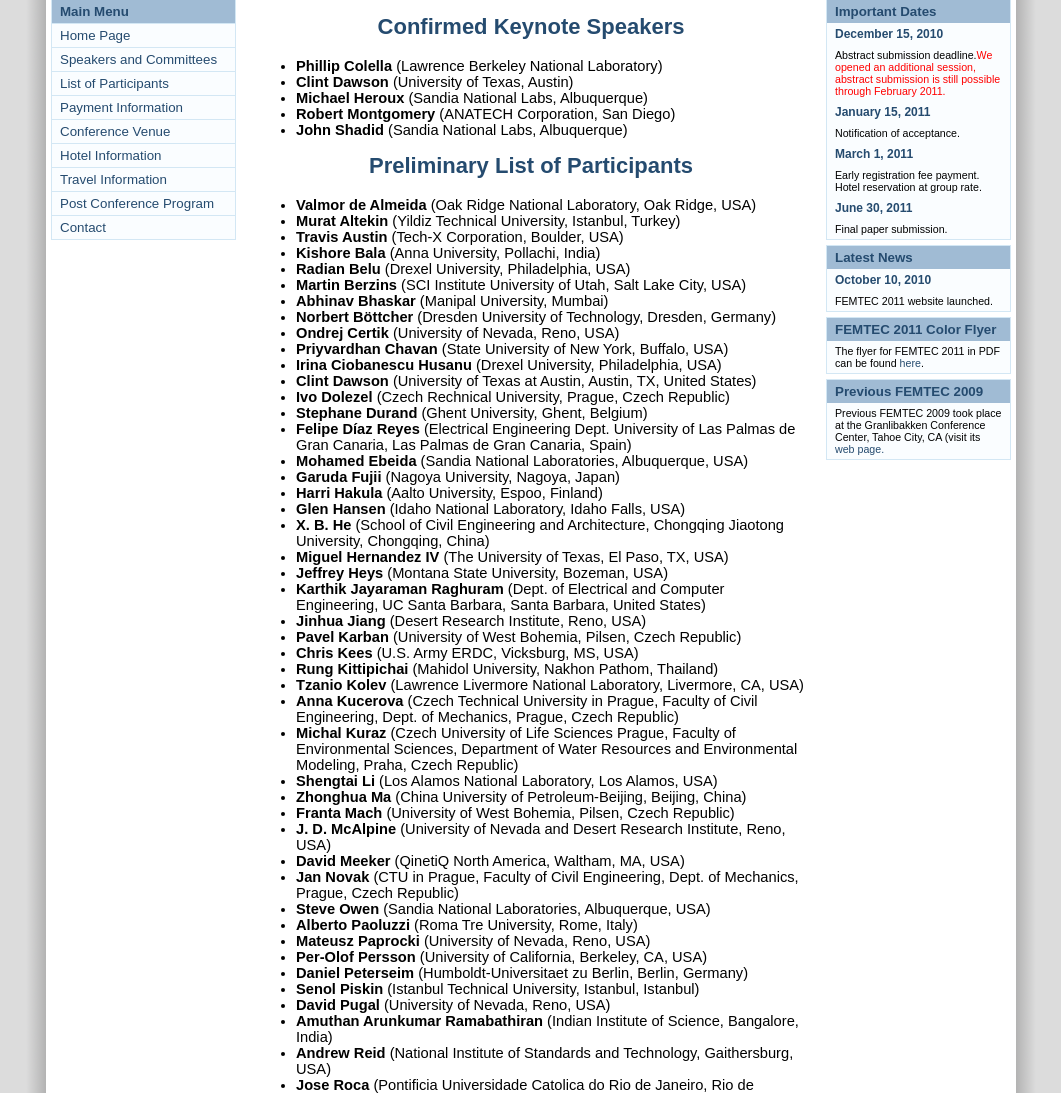
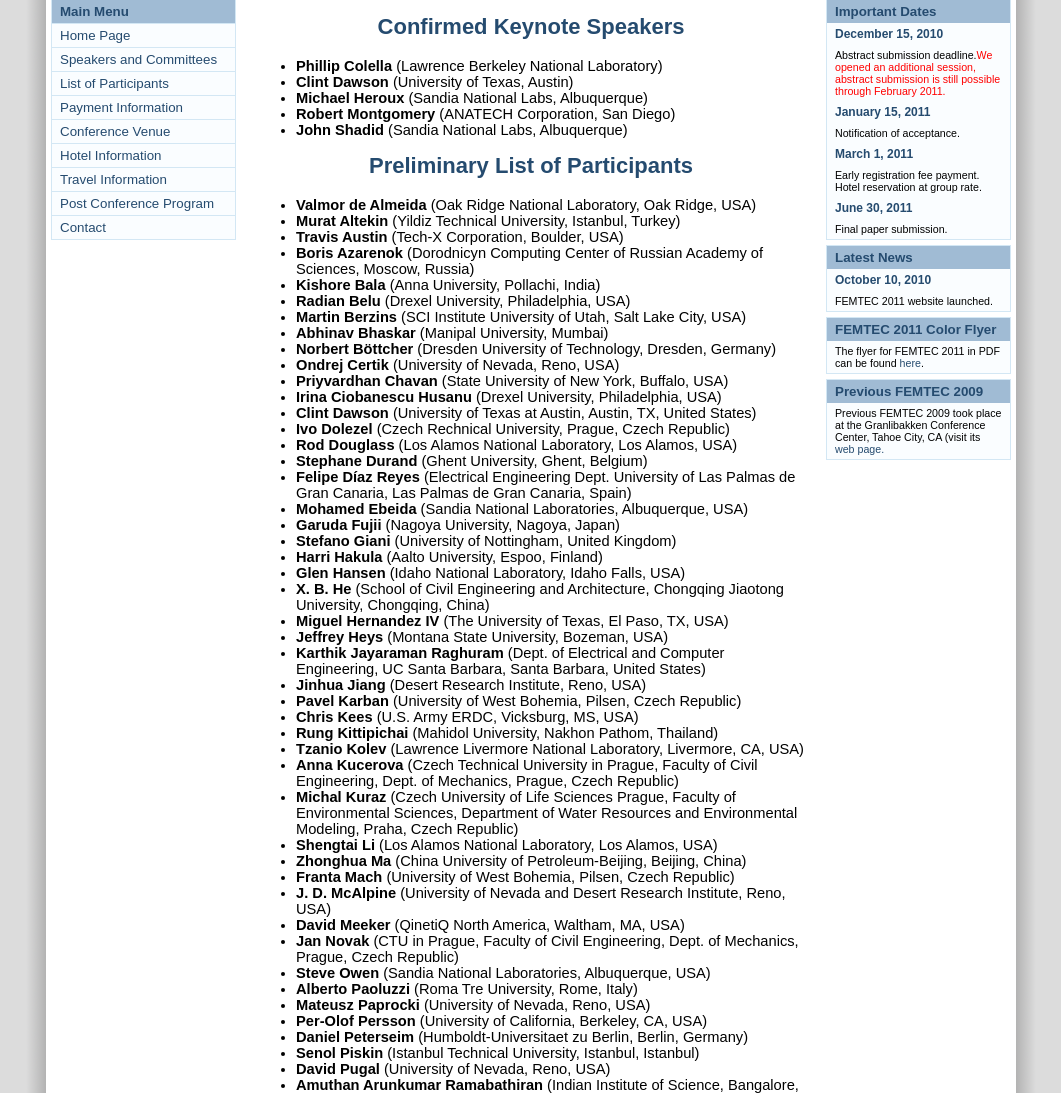
Before and after one commit to mattpap/femtec-2011, a Django app: template femtec/templates/content/participants.html in a window 1280 px wide. Shown: the part 111-1204 px from the top of the page, without its empty margins (109-1170 px from the left). Run offline with Django 3.2, Linux system fonts and the light colour scheme; the template is opened without the code that fills it, so the values that code supplies are empty; parts of the project's set-up code (start-up, migrations or seed data) failed here and were passed over.

Commit message:
Added more participants

```diff
--- a/femtec/templates/content/participants.html
+++ b/femtec/templates/content/participants.html
@@ -15,6 +15,7 @@
         <li><b>Valmor de Almeida</b> (Oak Ridge National Laboratory, Oak Ridge, USA)</li>
         <li><b>Murat Altekin</b> (Yildiz Technical University, Istanbul, Turkey)</li>
         <li><b>Travis Austin</b> (Tech-X Corporation, Boulder, USA)</li>
+        <li><b>Boris Azarenok</b> (Dorodnicyn Computing Center of Russian Academy of Sciences, Moscow, Russia)</li>
         <li><b>Kishore Bala</b> (Anna University, Pollachi, India)</li>
         <li><b>Radian Belu</b> (Drexel University, Philadelphia, USA)</li>
         <li><b>Martin Berzins</b> (SCI Institute University of Utah, Salt Lake City, USA)</li>
@@ -25,10 +26,12 @@
         <li><b>Irina Ciobanescu Husanu</b> (Drexel University, Philadelphia, USA)</li>
         <li><b>Clint Dawson</b> (University of Texas at Austin, Austin, TX, United States)</li>
         <li><b>Ivo Dolezel</b> (Czech Rechnical University, Prague, Czech Republic)</li>
+        <li><b>Rod Douglass</b> (Los Alamos National Laboratory, Los Alamos, USA)</li>
         <li><b>Stephane Durand</b> (Ghent University, Ghent, Belgium)</li>
         <li><b>Felipe Díaz Reyes</b> (Electrical Engineering Dept. University of Las Palmas de Gran Canaria, Las Palmas de Gran Canaria, Spain)</li>
         <li><b>Mohamed Ebeida</b> (Sandia National Laboratories, Albuquerque, USA)</li>
         <li><b>Garuda Fujii</b> (Nagoya University, Nagoya, Japan)</li>
+        <li><b>Stefano Giani</b> (University of Nottingham, United Kingdom)</li>
         <li><b>Harri Hakula</b> (Aalto University, Espoo, Finland)</li>
         <li><b>Glen Hansen</b> (Idaho National Laboratory, Idaho Falls, USA)</li>
         <li><b>X. B. He</b> (School of Civil Engineering and Architecture, Chongqing Jiaotong University, Chongqing, China)</li>
```
